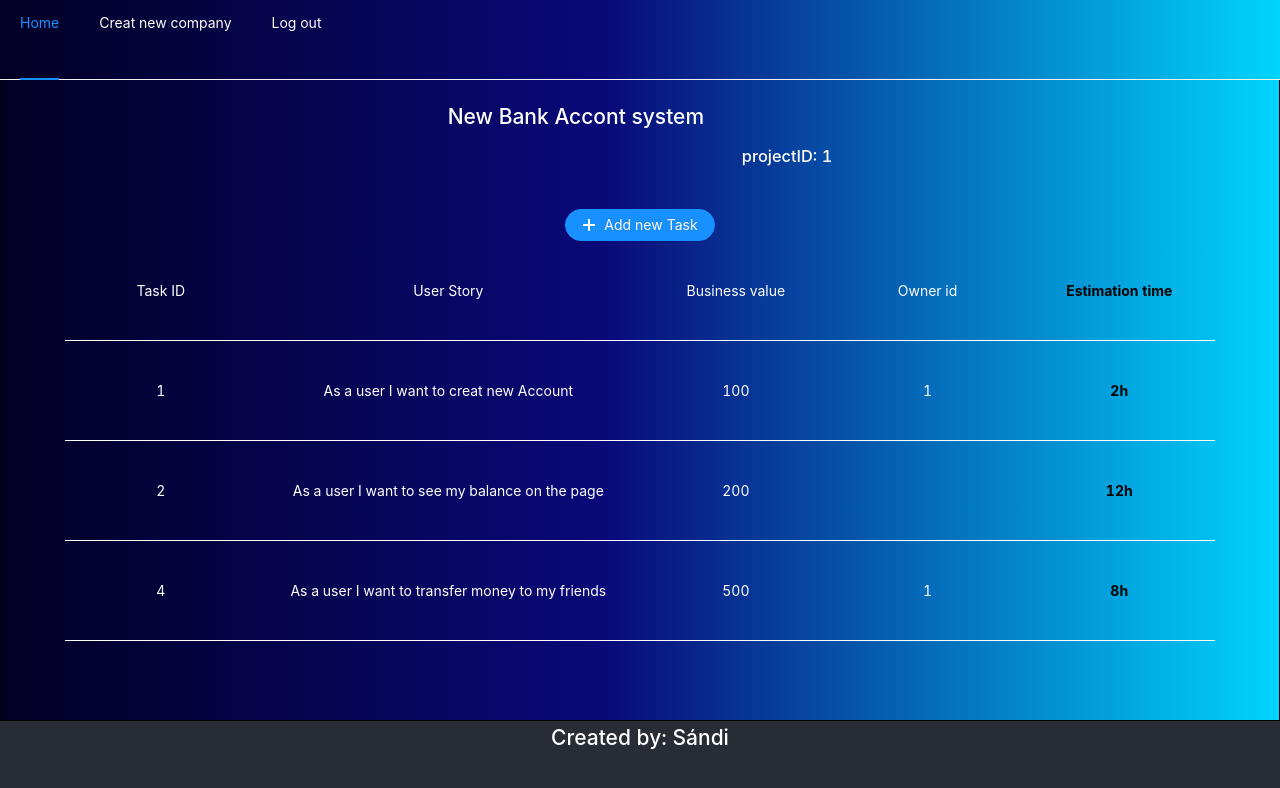
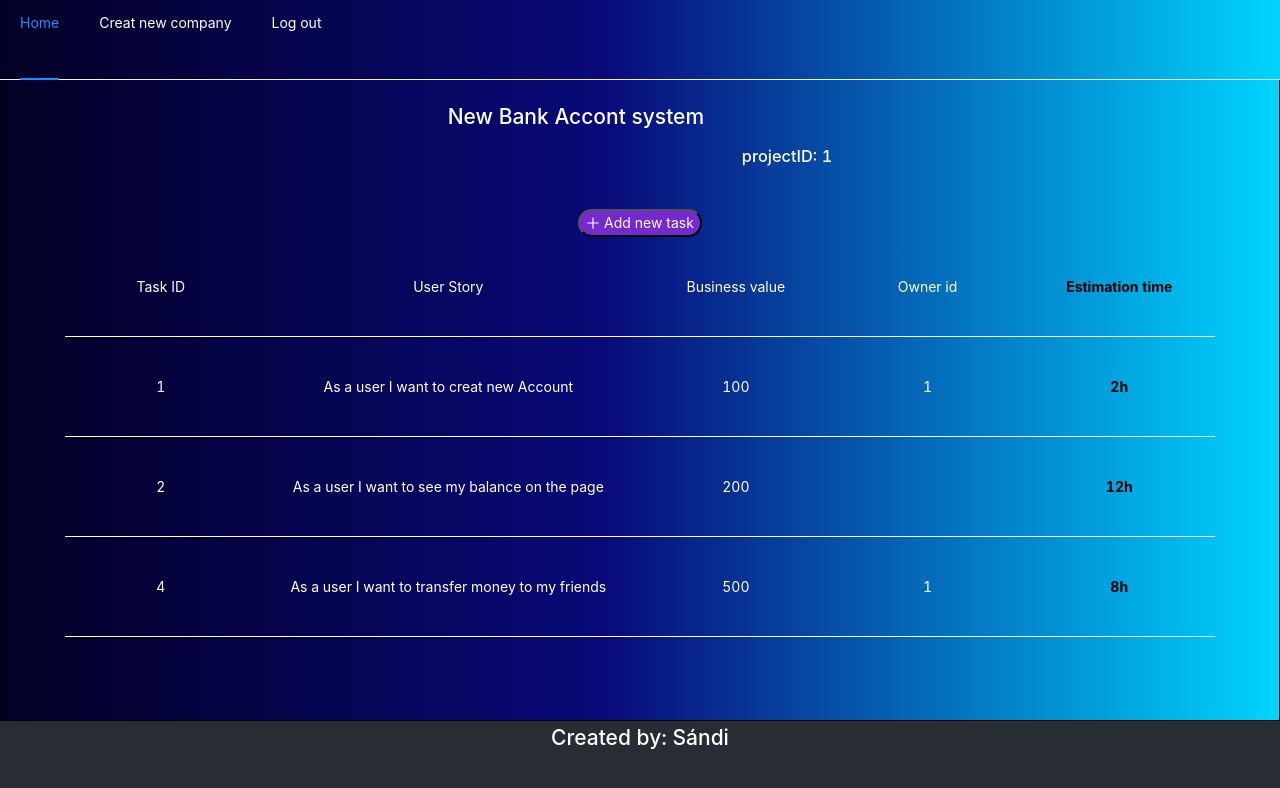
Before and after one commit to snegyeliczky/Kinsta-Pet-Project, a React (Create React App) app in the folder client/: page /project/1 in a window 1280 px wide. Shown: the top 788 px of the page. Built offline with nearby package versions, Linux system fonts and the light colour scheme.

Commit message:
styled component button on Task page

```diff
--- a/client/src/App.tsx
+++ b/client/src/App.tsx
@@ -7,7 +7,6 @@ import {ApplicationProvider} from "./context/ApplicationContext";
 import {addHeaderAndFooter} from "./components/addHeaderAndFooter";
 import ProjectPage from "./pages/ProjectPage";
 import NewCompany from "./pages/NewCompany";
-import {AuthCheck} from "./components/authComp/loginCheck";
 
 
 function App() {
--- a/client/src/assets/styledComponents/styledComponents.tsx
+++ b/client/src/assets/styledComponents/styledComponents.tsx
@@ -3,6 +3,10 @@ import styled from '@emotion/styled'
 type H1Props = {
     color: string
     size: number
+}
+
+type CustomButtonProps = {
+    primary?:boolean
 }
 
 export const H1 = styled('h1')<H1Props>(
@@ -14,3 +18,11 @@ export const H1 = styled('h1')<H1Props>(
         color:props.color
     })
 );
+
+export const CustomButton = styled("button")<CustomButtonProps>(
+    props=>({
+        color:props.primary?"white":"red",
+        borderRadius:props.primary?"20px":"0",
+        backgroundColor:props.primary?"#7629ce":"29ce3c"
+    })
+);
--- a/client/src/components/Modals/NewTaskModal.tsx
+++ b/client/src/components/Modals/NewTaskModal.tsx
@@ -1,9 +1,10 @@
 import React, {Dispatch, SetStateAction, useState} from 'react';
-import {Button, Input, Modal} from 'antd';
+import {Input, Modal} from 'antd';
 import "../../assets/ModalStyle.css";
 import {PlusOutlined, ProjectOutlined} from '@ant-design/icons';
 import {Task} from "../../interfaces/Task";
 import TaskService from "../../services/TaskService";
+import {CustomButton} from "../../assets/styledComponents/styledComponents";
 
 interface Props {
     projectId:number,
@@ -52,15 +53,22 @@ const NewTaskModal:React.FC<Props>= ({projectId,setTasks}) => {
         setVisible(false);
     };
 
+    /*
+     <Button shape={"round"} icon={<PlusOutlined />} type={"primary"} onClick={event => {
+                showModal(event)
+            }}>
+                Add new task
+            </Button>
+     */
 
 
     return (
         <div onClick={event => {event.stopPropagation()}} className={"modal"} style={{}}>
-            <Button shape={"round"} icon={<PlusOutlined />} type={"primary"} onClick={event => {
+            <CustomButton primary onClick={event => {
                 showModal(event)
             }}>
-                Add new Task
-            </Button>
+                <PlusOutlined /> Add new task
+            </CustomButton>
             <Modal
                 title="Create new Task"
                 visible={visible}
--- a/client/src/pages/MainPage.tsx
+++ b/client/src/pages/MainPage.tsx
@@ -3,7 +3,6 @@ import {ApplicationContext} from "../context/ApplicationContext";
 import CompaniComponent from "../components/CompaniComponent";
 import "../../src/assets/MainStyle.css"
 import "../assets/ProjectAnimation.css"
-import {H1} from "../assets/styledComponents/styledComponents";
 
 const MainPage = () => {
 
--- a/client/src/pages/ProjectPage.tsx
+++ b/client/src/pages/ProjectPage.tsx
@@ -5,7 +5,7 @@ import "../assets/ProjectStyle.css"
 import TaskService from "../services/TaskService";
 import TaskComponent from "../components/TaskComponent";
 import NewTaskModal from "../components/Modals/NewTaskModal";
-import {H1} from "../assets/styledComponents/styledComponents";
+
 
 const ProjectPage = () => {
 
```
